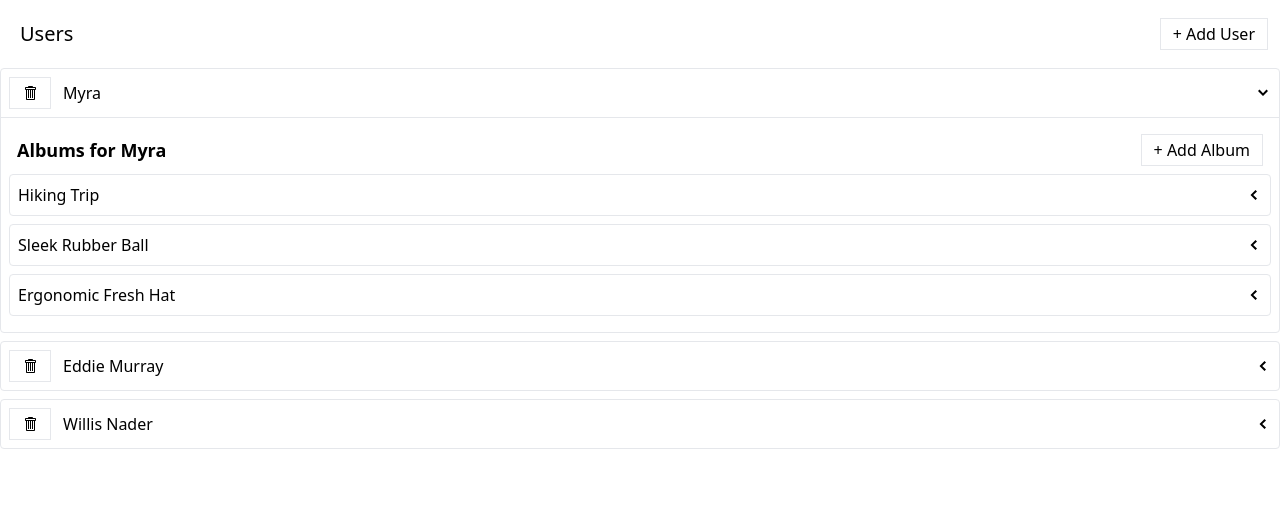
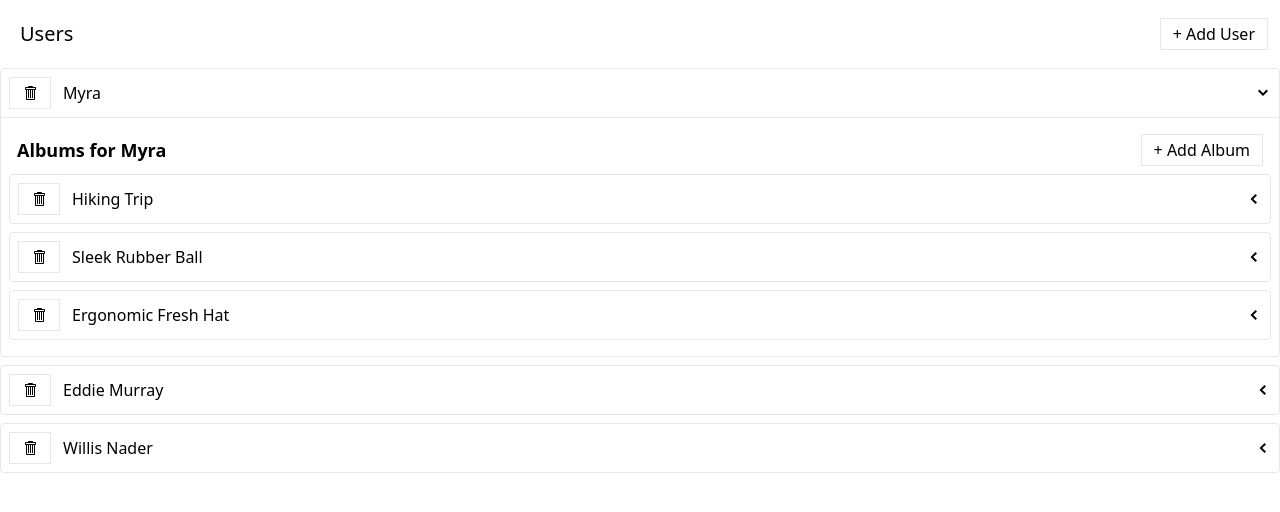
Before and after one commit to ClaytonDewey/media, a React (Create React App) app: page / in a window 1280 px wide. Both pictures are taken after a click on the icon 1263 px from the left and 93 px from the top of the page. Shown: the top 512 px of the page. Built offline with nearby package versions, Linux system fonts and the light colour scheme; data requests are answered from the project's data file.

Commit message:
Create and use AlbumsListItem component

```diff
--- a/src/components/AlbumsList.js
+++ b/src/components/AlbumsList.js
@@ -1,5 +1,5 @@
 import { useFetchAlbumsQuery, useAddAlbumMutation } from '../store';
-import { Skeleton, ExpandablePanel, Button } from '.';
+import { Skeleton, Button, AlbumsListItem } from '.';
 
 const AlbumsList = ({ user }) => {
   const { data, error, isLoading } = useFetchAlbumsQuery(user);
@@ -16,12 +16,7 @@ const AlbumsList = ({ user }) => {
     content = <div>Error loading albums.</div>;
   } else {
     content = data.map((album) => {
-      const header = <div>{album.title}</div>;
-      return (
-        <ExpandablePanel key={album.id} header={header}>
-          List of photos in the album
-        </ExpandablePanel>
-      );
+      return <AlbumsListItem key={album.id} album={album} />;
     });
   }
 
--- /dev/null
+++ b/src/components/AlbumsListItem.js
@@ -0,0 +1,23 @@
+import { GoTrashcan } from 'react-icons/go';
+import { Button, ExpandablePanel } from '.';
+
+function AlbumsListItem({ album }) {
+  const handleClick = () => {
+    //
+  };
+  const header = (
+    <>
+      <Button className='mr-3' onClick={handleClick}>
+        <GoTrashcan />
+      </Button>
+      {album.title}
+    </>
+  );
+  return (
+    <ExpandablePanel key={album.id} header={header}>
+      List of photos in the album
+    </ExpandablePanel>
+  );
+}
+
+export default AlbumsListItem;
--- a/src/components/index.js
+++ b/src/components/index.js
@@ -1,4 +1,5 @@
 export { default as AlbumsList } from './AlbumsList';
+export { default as AlbumsListItem } from './AlbumsListItem';
 export { default as Button } from './Button';
 export { default as ExpandablePanel } from './ExpandablePanel';
 export { default as Panel } from './Panel';
```
